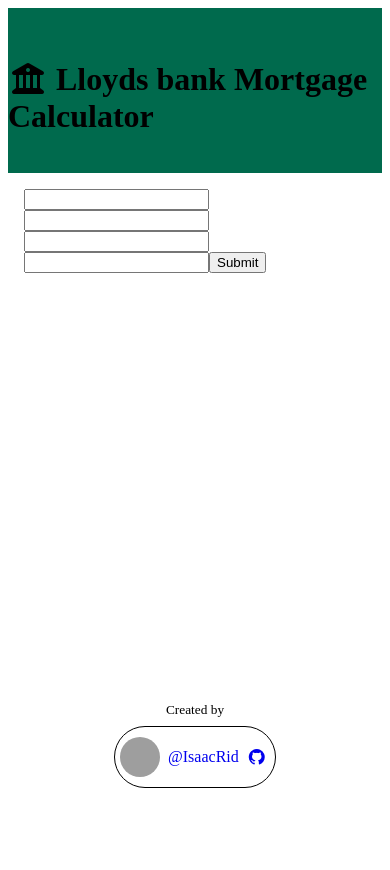
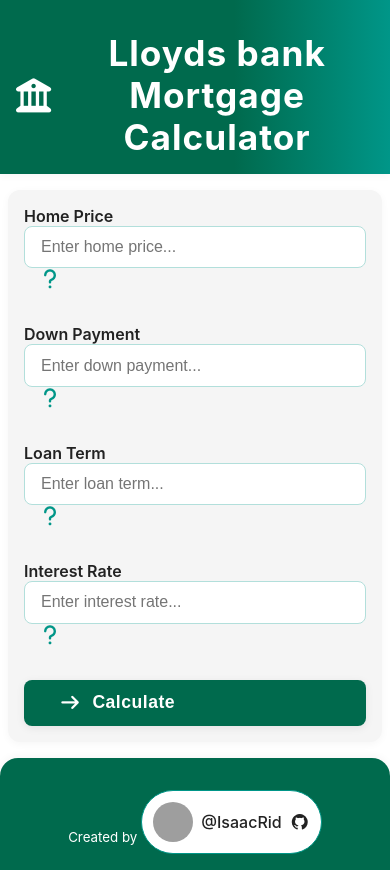
Before and after one commit to IsaacRid/Lloyds-virtual-internship-mortgage-calculator, a React (Vite) app: page /inputs in a window 390 px wide. Built offline with nearby package versions, Linux system fonts and the light colour scheme; grey boxes are pictures that could not be loaded.

Commit message:
Added an input component back in and completed the inputs section

```diff
--- a/src/App.jsx
+++ b/src/App.jsx
@@ -9,12 +9,23 @@
 function App() {
   const navigate = useNavigate();
   const [name, setName] = useState("");
+  const [homePrice, setHomePrice] = useState("");
+  const [downPayment, setDownPayment] = useState("");
+  const [loanTerm, setLoanTerm] = useState("");
+  const [interestRate, setInterestRate] = useState("");
 
   const handleWelcomeSubmit = (e) => {
     e.preventDefault();
     if (!name) return;
     localStorage.setItem("username", name);
     navigate("/inputs");
+  };
+
+  const handleInputSubmit = (e) => {
+    e.preventDefault();
+    if (!homePrice || !downPayment || !loanTerm || !interestRate) return;
+    localStorage.setItem("formData", JSON.stringify({ homePrice, downPayment, loanTerm, interestRate }));
+    navigate("/outputs");
   };
 
   return (
@@ -26,7 +37,7 @@
             <Welcome handleWelcomeSubmit={handleWelcomeSubmit} name={name} setName={setName} />
           }
         />
-        <Route path="/inputs" element={<Inputs />} />
+        <Route path="/inputs" element={<Inputs handleInputSubmit={handleInputSubmit} homePrice={homePrice} setHomePrice={setHomePrice} downPayment={downPayment} setDownPayment={setDownPayment} loanTerm={loanTerm} setLoanTerm={setLoanTerm} interestRate={interestRate} setInterestRate={setInterestRate} />} />
         <Route path="/outputs" element={<Outputs />} />
       </Routes>
     </Layout>
--- /dev/null
+++ b/src/components/Input.jsx
@@ -0,0 +1,28 @@
+import { useState } from "react";
+import { mortgageTerms } from "../utils/mortgageTerms";
+
+export default function Input(props) {
+    const { title, name, value, onChange, placeholder, type } = props;
+    const [showDescription, setShowDescription] = useState(false);
+
+    return (
+        <div className="input-label-group">
+            <label className="input-label" htmlFor={name}>{title}</label>
+            <input
+                className="input-field"
+                name={name}
+                value={value}
+                onChange={onChange}
+                placeholder={placeholder}
+                type={type}
+                id={name}
+            />
+            <button className="question-button" type="button" onClick={() => setShowDescription(!showDescription)}>
+                <i className="fa-solid fa-question"></i>
+            </button>
+            <p className="word-description" style={{ display: showDescription ? "block" : "none" }}>
+                {mortgageTerms[name]}
+            </p>
+        </div>
+    );
+}
--- a/src/components/pages/Inputs.jsx
+++ b/src/components/pages/Inputs.jsx
@@ -1,50 +1,27 @@
 
 import React, { useState } from "react";
-import { mortgageTerms } from "../../utils/mortgageTerms";
+import Input from "../Input";
 
-export default function Inputs() {
-    const [formData, setFormData] = useState({
-        homePrice: "",
-        downPayment: "",
-        loanTerm: "",
-        interestRate: "",
-    });
-
-    function handleChange(e) {
-        setFormData({
-            ...formData,
-            [e.target.name]: e.target.value,
-        });
-    }
-
-    function handleSubmit(e) {
-        e.preventDefault();
-        localStorage.setItem("formData", JSON.stringify(formData));
-    }
+export default function Inputs(props) {
+    const { handleInputSubmit, homePrice, setHomePrice, downPayment, setDownPayment, loanTerm, setLoanTerm, interestRate, setInterestRate } = props;
 
     return (
-        <form onSubmit={handleSubmit}>
-            <input
-                name="homePrice"
-                value={formData.homePrice}
-                onChange={handleChange}
-            />
-            <input
-                name="downPayment"
-                value={formData.downPayment}
-                onChange={handleChange}
-            />
-            <input
-                name="loanTerm"
-                value={formData.loanTerm}
-                onChange={handleChange}
-            />
-            <input
-                name="interestRate"
-                value={formData.interestRate}
-                onChange={handleChange}
-            />
-            <button type="submit">Submit</button>
+        <form className="inputs-form" onSubmit={handleInputSubmit}>
+            <div className="input-group">
+                <Input title="Home Price" name="homePrice" value={homePrice} onChange={(event) => setHomePrice(event.target.value)} placeholder="Enter home price..." />
+            </div>
+            <div className="input-group">
+                <Input title="Down Payment" name="downPayment" value={downPayment} onChange={(event) => setDownPayment(event.target.value)} placeholder="Enter down payment..." />
+            </div>
+            <div className="input-group">
+                <Input title="Loan Term" name="loanTerm" value={loanTerm} onChange={(event) => setLoanTerm(event.target.value)} placeholder="Enter loan term..." />
+            </div>
+            <div className="input-group">
+                <Input title="Interest Rate" name="interestRate" value={interestRate} onChange={(event) => setInterestRate(event.target.value)} placeholder="Enter interest rate..." />
+            </div>
+            <button className="inputs-submit-btn" type="submit">
+                <i className="fa-solid fa-arrow-right"></i> Calculate
+            </button>
         </form>
     );
 }
--- a/src/components/pages/Outputs.jsx
+++ b/src/components/pages/Outputs.jsx
@@ -1,3 +1,9 @@
 export default function Outputs() {
-
+    return (
+        <>
+            <div className="outputs-page-hero">
+                <p>This is the Outputs page. Here, you will see a detailed breakdown of your mortgage calculations, including monthly payments, total interest paid, and an amortization schedule to help you understand your loan better.</p>
+            </div>
+        </>
+    );
 }
--- a/src/components/pages/Welcome.jsx
+++ b/src/components/pages/Welcome.jsx
@@ -12,11 +12,8 @@
 
             <div className="welcome-page-input">
                 <p>To get started, enter your name below and click the button to get started!</p>
-                <input value={name} onChange={(event) => {
-                    console.log(event.target.value)
-                    setName(event.target.value)
-                }} type="text" placeholder="Enter your name..." />
-                <button onClick={handleWelcomeSubmit}>Get Started</button>
+                <input className="input-field" value={name} onChange={(event) => setName(event.target.value)} type="text" placeholder="Enter your name..." />
+                <button className="welcome-page-btn" onClick={handleWelcomeSubmit}>Get Started</button>
             </div>
         </>
     );
--- a/src/index.css
+++ b/src/index.css
@@ -1,4 +1,32 @@
-/*General*/
+/* Modern submit button for inputs */
+.inputs-submit-btn {
+    background: #006A4D;
+    color: #fff;
+    border: none;
+    border-radius: 8px;
+    padding: 0.8rem 2.2rem;
+    font-size: 1.1rem;
+    font-weight: 600;
+    cursor: pointer;
+    box-shadow: 0 2px 8px rgba(0, 0, 0, 0.08);
+    display: inline-flex;
+    align-items: center;
+    gap: 0.7rem;
+    letter-spacing: 0.5px;
+    transition: background 0.2s, box-shadow 0.2s;
+}
+
+.inputs-submit-btn:hover {
+    background: #009688;
+    box-shadow: 0 4px 16px rgba(0, 0, 0, 0.12);
+}
+
+body {
+    font-family: 'Inter', 'Segoe UI', Arial, sans-serif;
+    background: linear-gradient(120deg, #e0f7fa 0%, #f5f5f5 100%);
+    margin: 0;
+    color: #222;
+}
 
 #root {
     min-height: 100vh;
@@ -7,12 +35,29 @@
     margin: 0 auto;
     display: flex;
     flex-direction: column;
+    box-shadow: 0 4px 32px rgba(0, 0, 0, 0.08);
+    background: #fff;
+    border-radius: 18px;
+    overflow: hidden;
 }
 
-header,
-main,
-footer {
-    padding: 1rem;
+header {
+    background: linear-gradient(90deg, #006A4D 60%, #009688 100%);
+    color: #fff;
+    padding: 2rem 1rem 1rem 1rem;
+    text-align: center;
+    box-shadow: 0 2px 8px rgba(0, 0, 0, 0.04);
+}
+
+.welcome-page-title {
+    font-size: 2.2rem;
+    font-weight: 700;
+    letter-spacing: 1px;
+    margin: 0;
+    display: flex;
+    align-items: center;
+    justify-content: center;
+    gap: 0.5rem;
 }
 
 main {
@@ -20,51 +65,127 @@
     display: flex;
     flex-direction: column;
     gap: 2rem;
+    padding: 2rem 1.5rem;
 }
 
-section {
+.welcome-page-hero {
+    background: #e0f7fa;
+    border-radius: 12px;
+    padding: 1.5rem;
+    margin-bottom: 1.5rem;
+    box-shadow: 0 2px 8px rgba(0, 0, 0, 0.04);
+}
+
+.welcome-page-input {
+    display: flex;
+    flex-direction: column;
+    gap: 1rem;
+    align-items: flex-start;
+    background: #f5f5f5;
+    border-radius: 12px;
+    padding: 1.5rem;
+    box-shadow: 0 2px 8px rgba(0, 0, 0, 0.04);
+}
+
+.welcome-page-input input {
+    padding: 0.7rem 1rem;
+    border-radius: 8px;
+    border: 1px solid #b2dfdb;
+    font-size: 1rem;
+    width: 100%;
+    box-sizing: border-box;
+}
+
+.welcome-page-input button {
+    background: #006A4D;
+    color: #fff;
+    border: none;
+    border-radius: 8px;
+    padding: 0.7rem 1.5rem;
+    font-size: 1rem;
+    cursor: pointer;
+    transition: background 0.2s;
+}
+
+.welcome-page-input button:hover {
+    background: #009688;
+}
+
+.inputs-form {
+    display: flex;
+    flex-direction: column;
+    gap: 2rem;
+    background: #f5f5f5;
+    border-radius: 12px;
+    padding: 2rem;
+    box-shadow: 0 2px 8px rgba(0, 0, 0, 0.04);
+}
+
+.input-group {
     display: flex;
     flex-direction: column;
     gap: 0.5rem;
 }
 
-/* Header */
-
-header {
-    display: flex;
-    flex-direction: column;
-    align-items: center;
-    gap: 0.5rem;
-    padding: 2rem 0 1rem 0;
-    background-color: #006A4D;
+.input-label {
+    font-weight: 600;
+    margin-bottom: 0.2rem;
 }
 
-/* Footer */
+.input-field {
+    padding: 0.7rem 1rem;
+    border-radius: 8px;
+    border: 1px solid #b2dfdb;
+    font-size: 1rem;
+    width: 100%;
+    box-sizing: border-box;
+}
+
+.question-button {
+    background: none;
+    border: none;
+    color: #009688;
+    font-size: 1.2rem;
+    cursor: pointer;
+    margin-left: 0.5rem;
+}
+
+.word-description {
+    margin-top: 0.5rem;
+    font-size: 0.95rem;
+    color: #666;
+    background: #e0f7fa;
+    border-radius: 6px;
+    padding: 0.5rem 1rem;
+    display: block;
+}
 
 footer {
-    display: flex;
-    flex-direction: column;
-    gap: 0.5rem;
-    align-items: center;
-    padding: 3rem 0;
-    padding-bottom: 4rem;
+    background: #006A4D;
+    color: #fff;
+    text-align: center;
+    padding: 2rem 1rem 1rem 1rem;
+    border-top-left-radius: 18px;
+    border-top-right-radius: 18px;
+    box-shadow: 0 -2px 8px rgba(0, 0, 0, 0.04);
 }
 
 footer a {
-    display: flex;
+    display: inline-flex;
     align-items: center;
     gap: 0.5rem;
-    padding: 0.3rem;
-    padding-right: 0.5rem;
-    background: white;
+    padding: 0.3rem 0.7rem;
+    background: #fff;
     border-radius: 4rem;
-    border: 1px solid black;
-    transition-duration: 200ms;
+    border: 1px solid #009688;
+    color: #222;
     text-decoration: none;
+    font-weight: 500;
+    transition: border 0.2s;
 }
 
 footer a:hover {
-    border-color: var(--color-link);
+    border-color: #006A4D;
 }
 
 footer a img {
@@ -73,6 +194,17 @@
     border-radius: 100%;
 }
 
-/* Media queries */
+@media (max-width: 700px) {
+    #root {
+        max-width: 100vw;
+        border-radius: 0;
+    }
 
-@media (min-width: 640px) {}
+    main {
+        padding: 1rem 0.5rem;
+    }
+
+    .inputs-form {
+        padding: 1rem;
+    }
+}
```
Also changed, not shown: src/components/Output.jsx (added).
